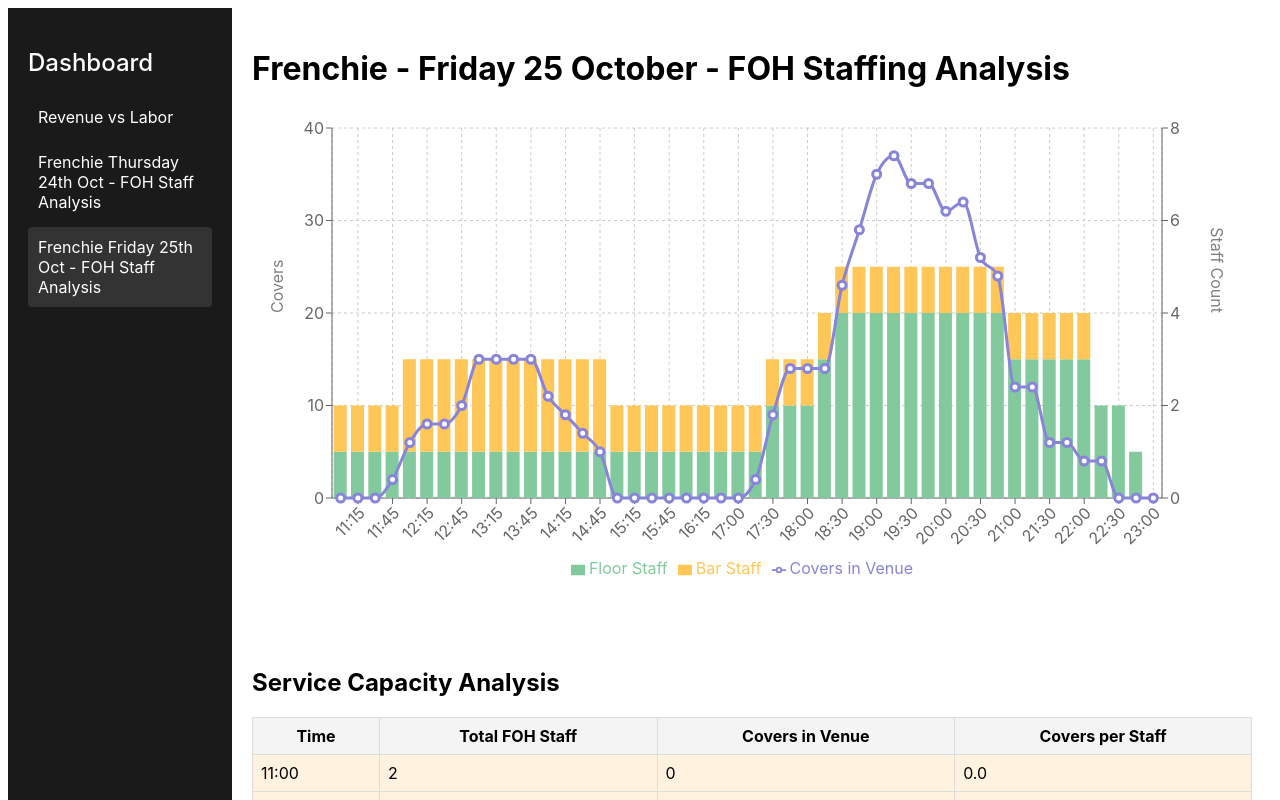
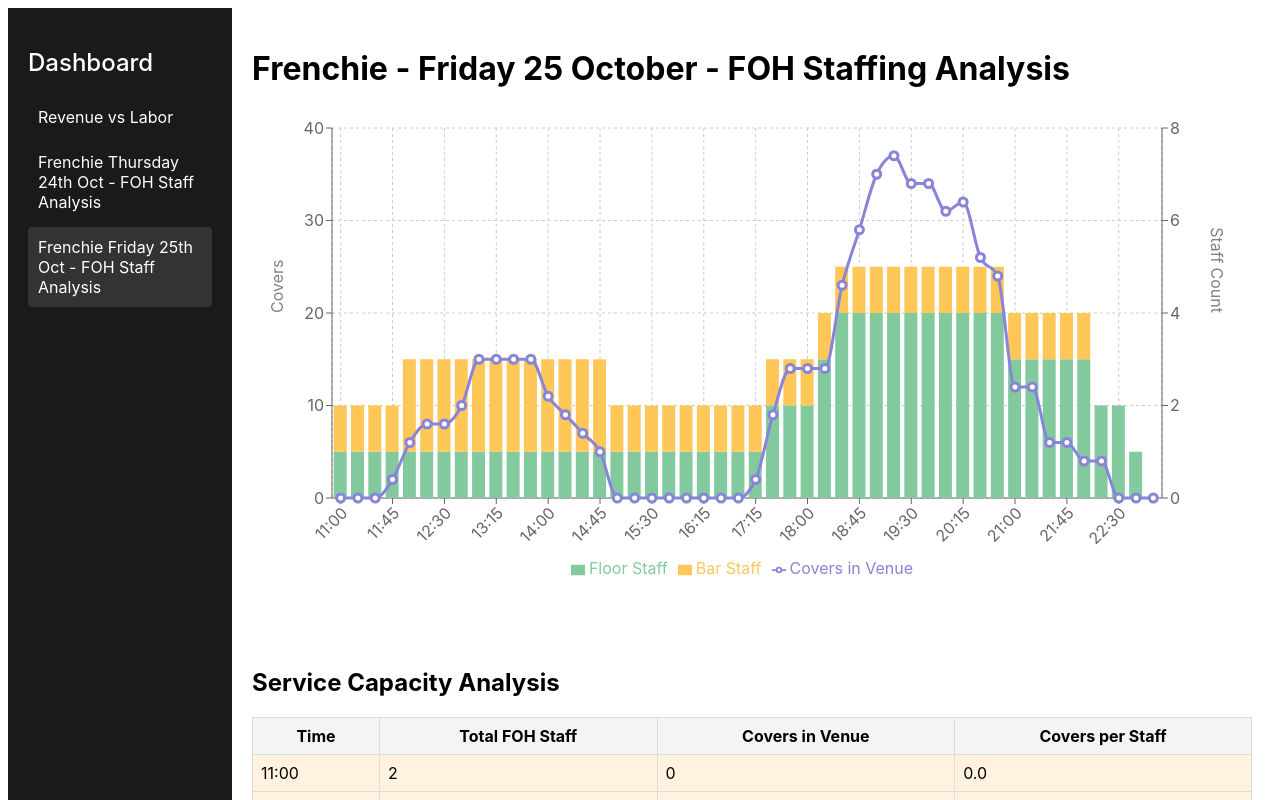
Before and after one commit to IsoBob1/labor-revenue-dashboard, a Next.js app: page /service-friday in a window 1280 px wide. Shown: the top 800 px of the page. Built offline with nearby package versions, Linux system fonts and the light colour scheme.

Commit message:
Update service-friday.js

```diff
--- a/pages/service-friday.js
+++ b/pages/service-friday.js
@@ -3,11 +3,11 @@
 import { ComposedChart, Line, Bar, XAxis, YAxis, CartesianGrid, Tooltip, Legend, ResponsiveContainer } from 'recharts';
 
 const data = [
-  { time: '11:00', floorStaff: 1, barStaff: 1, covers: 0 }, // Nicola + Brianna
+  { time: '11:00', floorStaff: 1, barStaff: 1, covers: 0 },
   { time: '11:15', floorStaff: 1, barStaff: 1, covers: 0 },
   { time: '11:30', floorStaff: 1, barStaff: 1, covers: 0 },
   { time: '11:45', floorStaff: 1, barStaff: 1, covers: 2 },
-  { time: '12:00', floorStaff: 1, barStaff: 2, covers: 6 },  // Kieran starts
+  { time: '12:00', floorStaff: 1, barStaff: 2, covers: 6 },
   { time: '12:15', floorStaff: 1, barStaff: 2, covers: 8 },
   { time: '12:30', floorStaff: 1, barStaff: 2, covers: 8 },
   { time: '12:45', floorStaff: 1, barStaff: 2, covers: 10 },
@@ -19,7 +19,7 @@
   { time: '14:15', floorStaff: 1, barStaff: 2, covers: 9 },
   { time: '14:30', floorStaff: 1, barStaff: 2, covers: 7 },
   { time: '14:45', floorStaff: 1, barStaff: 2, covers: 5 },
-  { time: '15:00', floorStaff: 1, barStaff: 1, covers: 0 },  // Kieran ends
+  { time: '15:00', floorStaff: 1, barStaff: 1, covers: 0 },
   { time: '15:15', floorStaff: 1, barStaff: 1, covers: 0 },
   { time: '15:30', floorStaff: 1, barStaff: 1, covers: 0 },
   { time: '15:45', floorStaff: 1, barStaff: 1, covers: 0 },
@@ -28,11 +28,11 @@
   { time: '16:45', floorStaff: 1, barStaff: 1, covers: 0 },
   { time: '17:00', floorStaff: 1, barStaff: 1, covers: 0 },
   { time: '17:15', floorStaff: 1, barStaff: 1, covers: 2 },
-  { time: '17:30', floorStaff: 2, barStaff: 1, covers: 9 },  // Neve starts
+  { time: '17:30', floorStaff: 2, barStaff: 1, covers: 9 },
   { time: '17:45', floorStaff: 2, barStaff: 1, covers: 14 },
   { time: '18:00', floorStaff: 2, barStaff: 1, covers: 14 },
-  { time: '18:15', floorStaff: 3, barStaff: 1, covers: 14 }, // Will starts
-  { time: '18:30', floorStaff: 4, barStaff: 1, covers: 23 }, // Elias starts
+  { time: '18:15', floorStaff: 3, barStaff: 1, covers: 14 },
+  { time: '18:30', floorStaff: 4, barStaff: 1, covers: 23 },
   { time: '18:45', floorStaff: 4, barStaff: 1, covers: 29 },
   { time: '19:00', floorStaff: 4, barStaff: 1, covers: 35 },
   { time: '19:15', floorStaff: 4, barStaff: 1, covers: 37 },
@@ -42,15 +42,15 @@
   { time: '20:15', floorStaff: 4, barStaff: 1, covers: 32 },
   { time: '20:30', floorStaff: 4, barStaff: 1, covers: 26 },
   { time: '20:45', floorStaff: 4, barStaff: 1, covers: 24 },
-  { time: '21:00', floorStaff: 3, barStaff: 1, covers: 12 }, // Elias ends
+  { time: '21:00', floorStaff: 3, barStaff: 1, covers: 12 },
   { time: '21:15', floorStaff: 3, barStaff: 1, covers: 12 },
   { time: '21:30', floorStaff: 3, barStaff: 1, covers: 6 },
   { time: '21:45', floorStaff: 3, barStaff: 1, covers: 6 },
   { time: '22:00', floorStaff: 3, barStaff: 1, covers: 4 },
-  { time: '22:15', floorStaff: 2, barStaff: 0, covers: 4 }, // Brianna ends
-  { time: '22:30', floorStaff: 2, barStaff: 0, covers: 0 }, // Will and Neve end
+  { time: '22:15', floorStaff: 2, barStaff: 0, covers: 4 },
+  { time: '22:30', floorStaff: 2, barStaff: 0, covers: 0 },
   { time: '22:45', floorStaff: 1, barStaff: 0, covers: 0 },
-  { time: '23:00', floorStaff: 0, barStaff: 0, covers: 0 }  // Nicola ends
+  { time: '23:00', floorStaff: 0, barStaff: 0, covers: 0 }
 ];
 
 export default function ServiceAnalysis() {
@@ -63,13 +63,14 @@
         <ResponsiveContainer width="100%" height={500}>
           <ComposedChart data={data} margin={{ top: 20, right: 30, left: 20, bottom: 30 }}>
             <CartesianGrid strokeDasharray="3 3" />
-             <XAxis
+            <XAxis
               dataKey="time"
               angle={-45}
               textAnchor="end"
               height={60}
+              interval={2}
             />
-              <YAxis
+            <YAxis
               yAxisId="left"
               label={{ value: 'Covers', angle: -90, position: 'insideLeft' }}
             />
```
